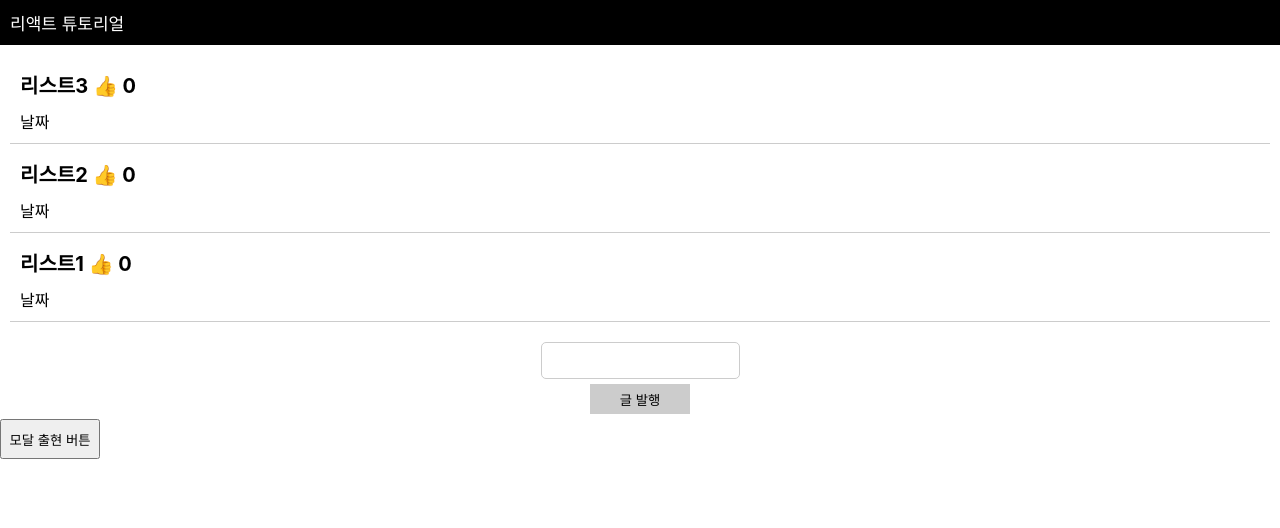
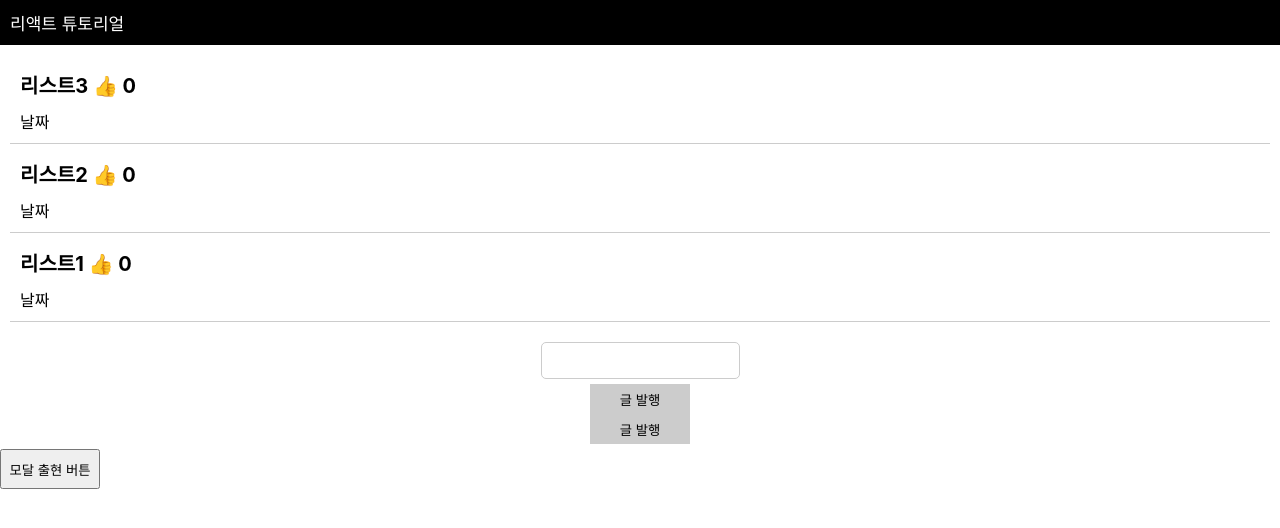
Before and after one commit to VictoryJu/React, a React (Create React App) app: page / in a window 1280 px wide. Shown: the top 528 px of the page. Built offline with nearby package versions, Linux system fonts and the light colour scheme.

Commit message:
React useState 배열 수정하는 방법 배움

```diff
--- a/src/App.tsx
+++ b/src/App.tsx
@@ -38,7 +38,14 @@ function App() {
 
       <div className='input-line'>
         <input onChange={(e)=>{setInsertData(e.target.value)}}></input>
+        {/* 방법 1 */}
         <button onClick={()=>{setTitle([insertData, ...title])}} >글 발행</button>
+        {/* 방법 2 */}
+        <button onClick={()=>{
+          let titleArr = [...title];
+          titleArr.push(insertData);
+          setTitle(titleArr);
+          }} >글 발행</button>
       </div>
 
       <button className='modal-btn' onClick={()=>setIsShow(isShow?false:true)}>모달 출현 버튼</button>
```
